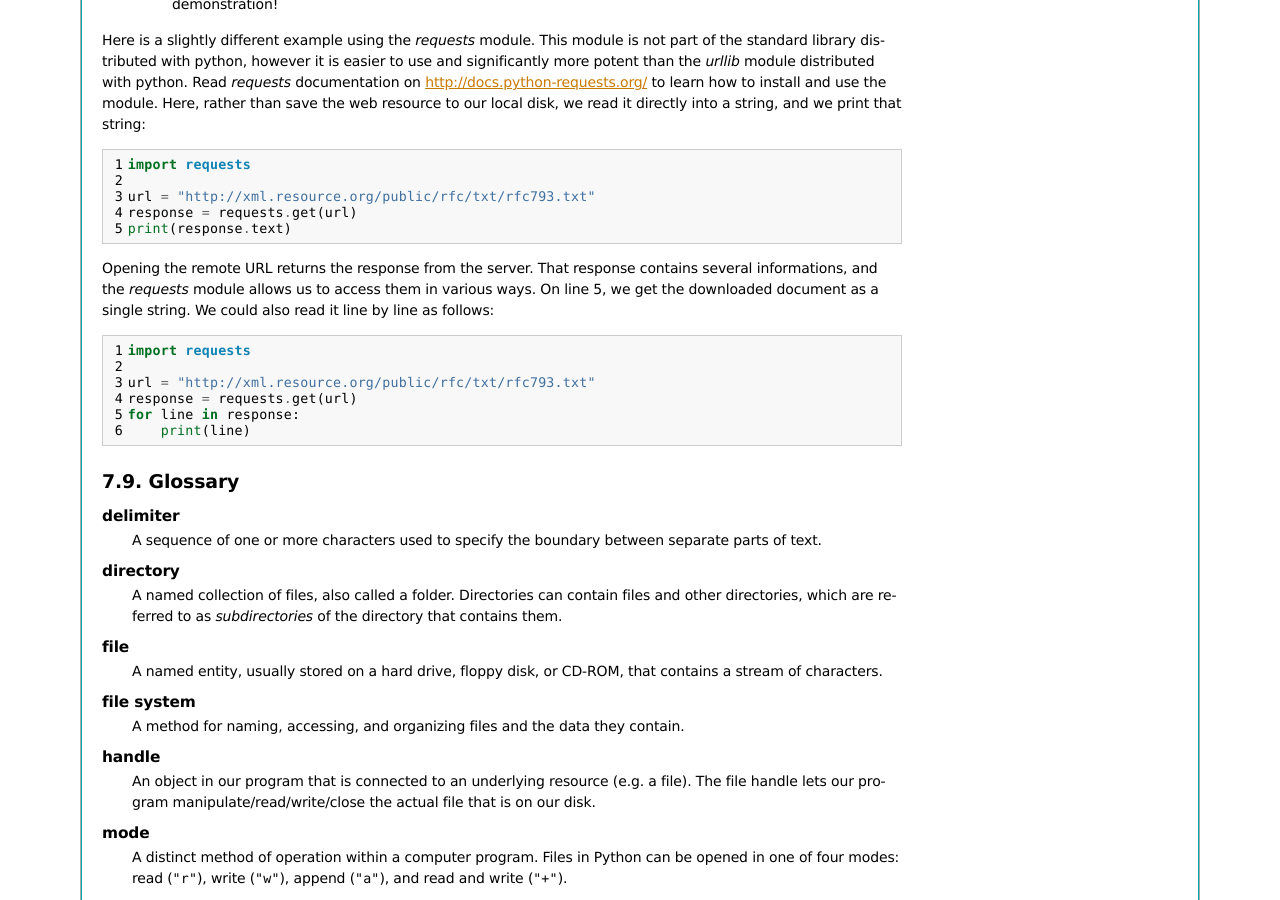
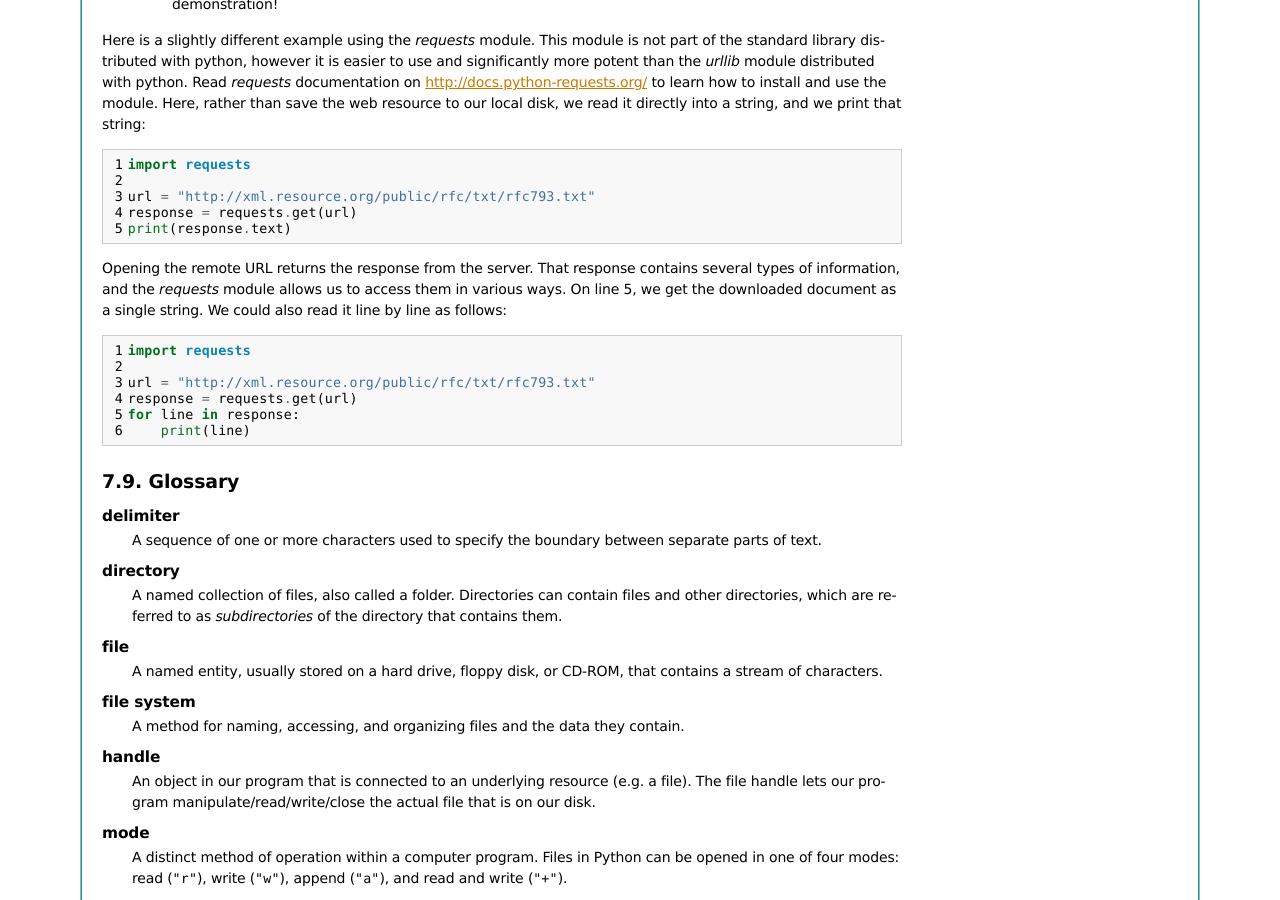
Before and after one commit to HowToThink/HowToThink, a Sphinx documentation site: the page built from source/PvL_07.rst, in a window 1280 px wide and 900 px high, scrolled down 3665 px. Built offline with Sphinx 7.4.7, drawn with Linux system fonts in a browser that asks for light colours; formulas are drawn with MathJax 3; some of the changed text lies outside the part shown.

Commit message:
Modify chap7 according to review

```diff
--- a/source/PvL_07.rst
+++ b/source/PvL_07.rst
@@ -286,7 +286,7 @@ our local disk, we read it directly into a string, and we print that string:
     response = requests.get(url)
     print(response.text)
 
-Opening the remote URL returns the response from the server. That response contains several informations, and the *requests* module allows us to access them in various ways. On line 5, we get the downloaded document as a single string. We could also read it line by line as follows:
+Opening the remote URL returns the response from the server. That response contains several types of information, and the *requests* module allows us to access them in various ways. On line 5, we get the downloaded document as a single string. We could also read it line by line as follows:
 
 .. sourcecode:: python3
     :linenos:
```
Also changed, not shown: other parts of source/PvL_07.rst (+1 -1 lines).
